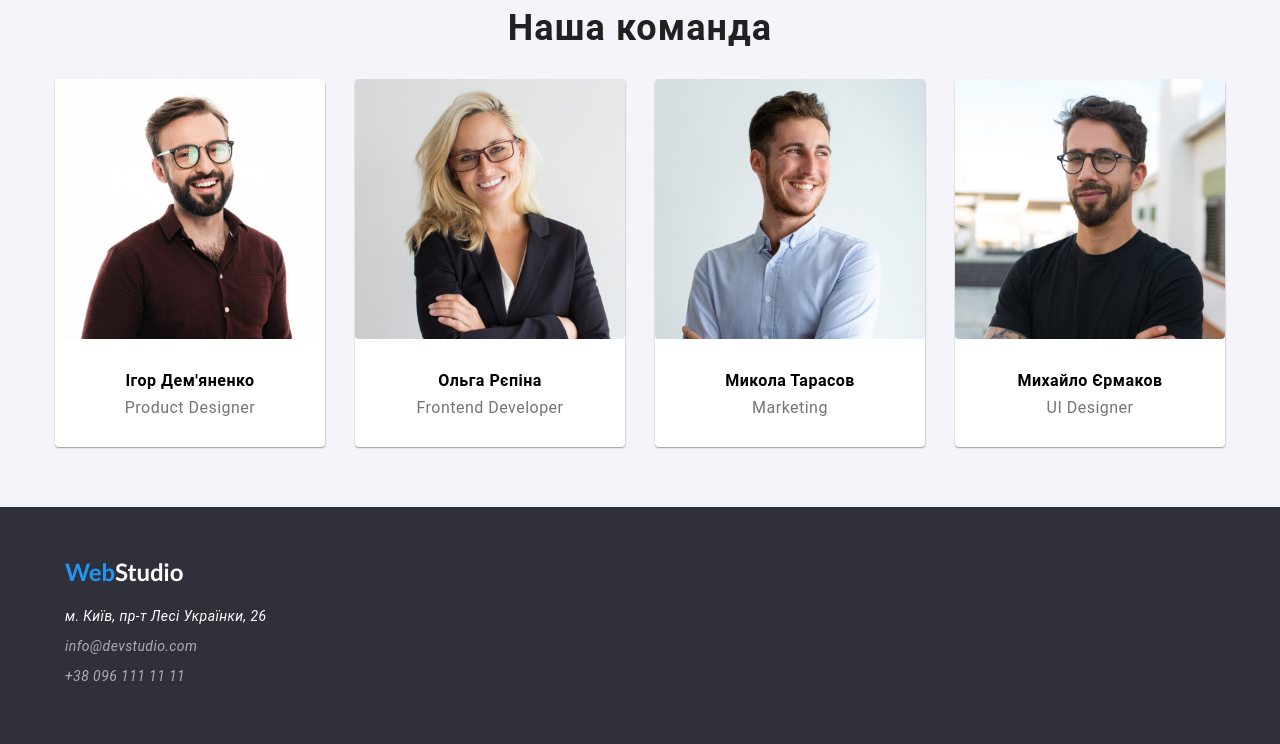
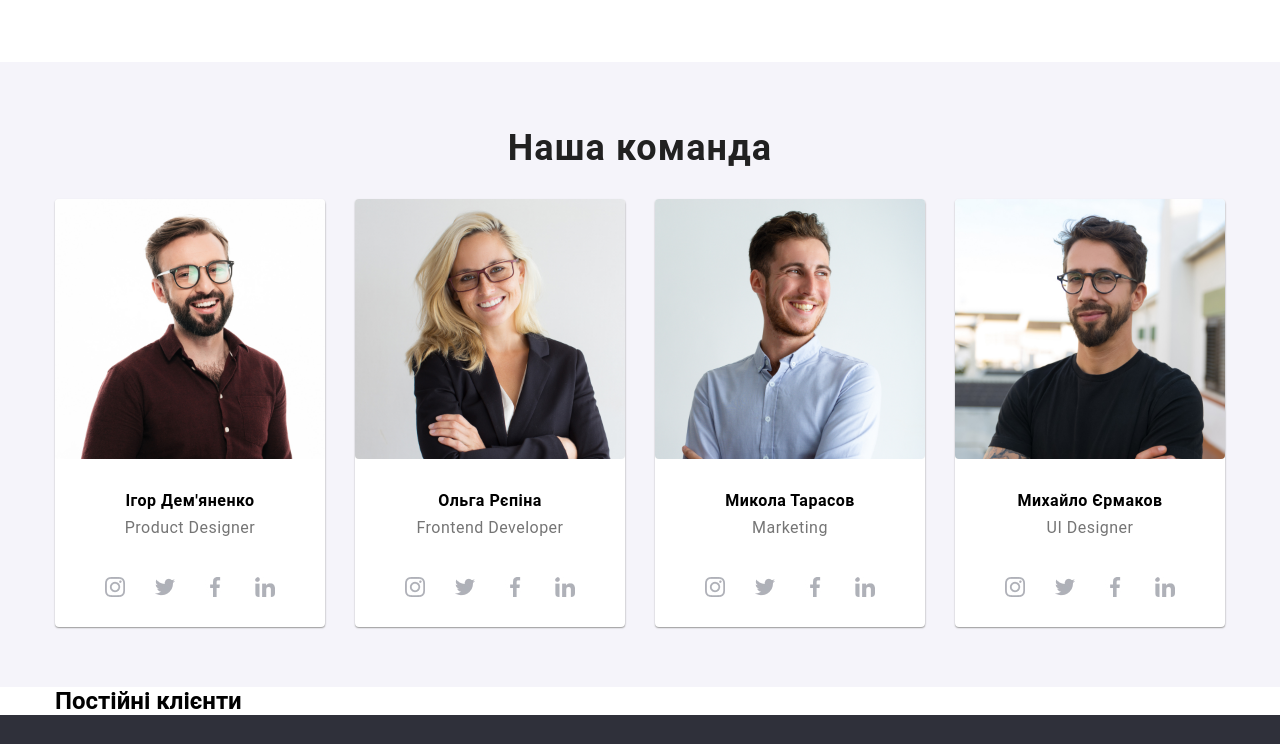
Before and after one commit to Loreks19/Mykolaychuk-Yaroslav-IPZ-32, a plain HTML site: page index.html in a window 1280 px wide. Shown: the part 1496-2240 px from the top of the page. Drawn offline with Linux system fonts and the light colour scheme.

Commit message:
lab4 start

```diff
--- a/index.html
+++ b/index.html
@@ -39,18 +39,30 @@
     <section class="block2">
         <div class="advantages">
             <div class="advantage">
+                <div class="icon">
+                    <img src="./images/antenna.jpg" alt="antenna">
+                </div>
                 <h3>УВАГА ДО ДЕТАЛЕЙ</h3>
                 <p>Ідейні міркування і навіть початок роботи з формування позиції.</p>
             </div>
             <div class="advantage">
+                <div class="icon">
+                    <img src="./images/clock.jpg" alt="clock">
+                </div>
                 <h3>ПУНКТУАЛЬНІСТЬ</h3>
                 <p>Завдання організації, особливо рамки і місце навчання кадрів тягне у себе. </p>
             </div>
             <div class="advantage">
+                <div class="icon">
+                    <img src="./images/diagram.jpg" alt="diagram">
+                </div>
                 <h3>ПЛАНУВАННЯ</h3>
                 <p>Так само консультація з широким активом значною мірою зумовлює.</p>
             </div>
             <div class="advantage">
+                <div class="icon">
+                    <img src="./images/astronaut.jpg" alt="astronaut">
+                </div>
                 <h3>СУЧАСНІ ТЕХНОЛОГІЇ</h3>
                 <p>Значимість цих проблем настільки очевидна, що реалізація планових завдань.</p>
             </div>
@@ -89,12 +101,24 @@
                     <h3>Ігор Дем'яненко</h3>
                     <p>Product Designer</p>
                 </div>
+                <div class="links">
+                    <img src="./images/instagram.jpg" alt="instagram">
+                    <img src="./images/twitter.jpg" alt="twitter">
+                    <img src="./images/facebook.jpg" alt="facebook">
+                    <img src="./images/linkedin.jpg" alt="linkedin">
+                </div>
             </div>
             <div class="member">
                 <img src="./images/team_card_2.jpg" width="270" height="260" alt="Ольга Рєпіна">
                 <div class="member_info">
                     <h3>Ольга Рєпіна</h3>
                     <p>Frontend Developer</p>
+                </div>
+                <div class="links">
+                    <img src="./images/instagram.jpg" alt="instagram">
+                    <img src="./images/twitter.jpg" alt="twitter">
+                    <img src="./images/facebook.jpg" alt="facebook">
+                    <img src="./images/linkedin.jpg" alt="linkedin">
                 </div>
             </div>
             <div class="member">
@@ -103,6 +127,12 @@
                     <h3>Микола Тарасов</h3>
                     <p>Marketing</p>
                 </div>
+                <div class="links">
+                    <img src="./images/instagram.jpg" alt="instagram">
+                    <img src="./images/twitter.jpg" alt="twitter">
+                    <img src="./images/facebook.jpg" alt="facebook">
+                    <img src="./images/linkedin.jpg" alt="linkedin">
+                </div>
             </div>
             <div class="member">
                 <img src="./images/team_card_4.jpg" width="270" height="260" alt="Михайло Єрмаков">
@@ -110,8 +140,26 @@
                     <h3>Михайло Єрмаков</h3>
                     <p>UI Designer</p>
                 </div>
+                <div class="links">
+                    <img src="./images/instagram.jpg" alt="instagram">
+                    <img src="./images/twitter.jpg" alt="twitter">
+                    <img src="./images/facebook.jpg" alt="facebook">
+                    <img src="./images/linkedin.jpg" alt="linkedin">
+                </div>
             </div>
         </div>
+        </div>
+    </section>
+    <section class="block5">
+        <div class="containers">
+        <div class="clients">
+            <h2>Постійні клієнти</h2>
+        </div>
+            <div class="customers">
+                <div class="customer">
+
+                </div>
+            </div>
         </div>
     </section>
 </main>
--- a/style.css
+++ b/style.css
@@ -82,7 +82,7 @@ header {
 }
 
 .block {
-    background-color: #2F303A;
+    background-image: linear-gradient(rgba(40, 40, 40, 0.6), rgba(40, 40, 40, 0.6)), url(./images/back-img.jpg);
     min-height: 600px;
     align-items: center;
     display: flex;
@@ -209,7 +209,7 @@ header {
 
 .member{
     width: 270px;
-    height: 368px;
+    height: 428px;
     border-radius: 4px;
     background-color: #FFFFFF;
     box-shadow: 0.1px 1px 1.5px 0.1px #999999;
@@ -281,3 +281,25 @@ footer p{
     letter-spacing: 0.03em;
 
 }
+.icon{
+    display: flex;
+    align-items: center;
+    justify-content: center;
+    width: 270px;
+    height: 120px;
+    padding-bottom: 40px;
+}
+.links{
+    display: flex;
+    justify-content: center;
+    align-items: center;
+    gap:30px;
+    margin-top: 40px;
+}
+.links img{
+    width: 20px;
+    height: 20px;
+}
+.links img:hover {
+    background-color: #2196F3;
+}
```
Also changed, not shown: images/antenna.jpg (added), images/astronaut.jpg (added), images/back-img.jpg (added), images/clock.jpg (added), images/diagram.jpg (added), images/facebook.jpg (added), images/instagram.jpg (added), images/linkedin.jpg (added), images/twitter.jpg (added).
